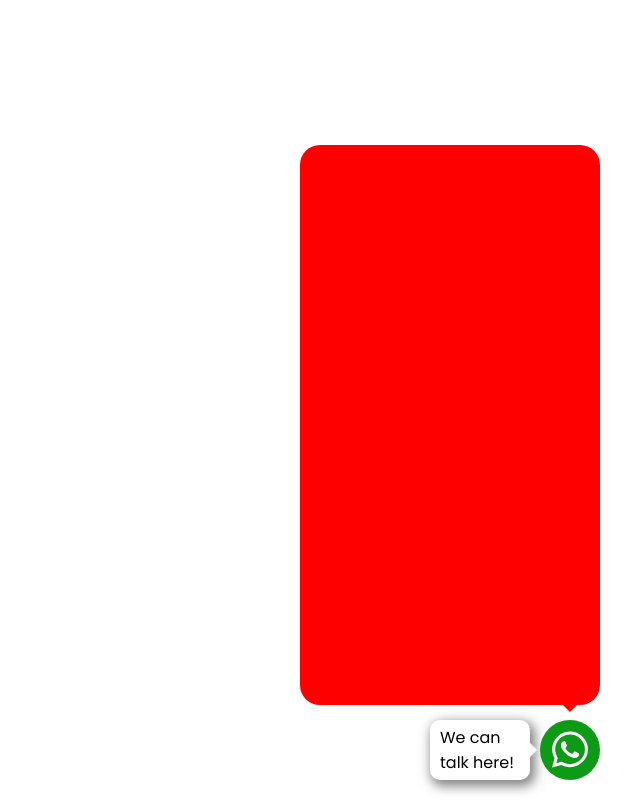
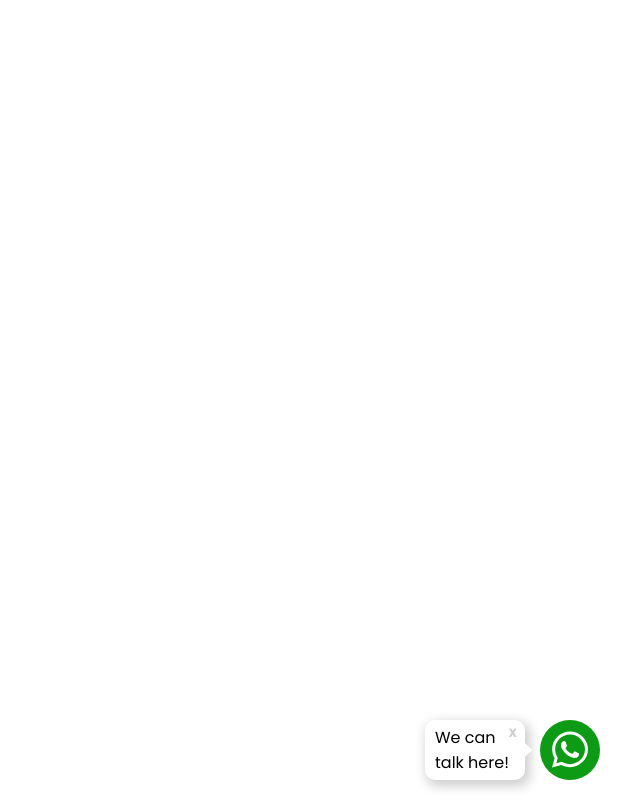
Before and after one commit to lpgstudio/ferramentas, a PHP site: page / in a window 1280 px wide. Shown: the whole page, without its empty margins (640-1280 px from the left). Run offline with PHP 8.4, Linux system fonts and the light colour scheme.

Commit message:
add botão

```diff
--- a/Buttons/WhatsApp-Button-v1/assets/css/style.css
+++ b/Buttons/WhatsApp-Button-v1/assets/css/style.css
@@ -5,7 +5,7 @@
     --button: #0D9A15;
     --button-hover: rgb(26, 133, 14);
     --white: #ffffff;
-    --shadow: 3px 4px 12px 2px rgb(0 0 0 / 50%);
+    --shadow: 3px 4px 12px 2px rgba(0, 0, 0, 0.199);
 
 }
 
@@ -55,16 +55,12 @@ section#whatsapp-button{
 .button-msg-box{
     position: relative;
     width: 100px; /*pode ser dinâmico*/
-    margin-right: 70px;
+    margin-right: 75px;
     padding: 5px 10px;
     background-color: var(--white);
     box-shadow: var(--shadow);
     border-radius: 10px;
-    /* transform: translateX(150px); */
-    /* display: none; */
     animation: msgpopup 3s linear;
-    /* animation-delay: 1s; */
-    /* transition: 1s; */
 }
 
 .button-msg-box::after{
@@ -79,6 +75,19 @@ section#whatsapp-button{
     background-color: var(--white);
 }
 
+.button-msg-box.close{
+    display: none;
+}
+
+.button-msg-box span{
+    position: absolute;
+    top: 4px;
+    right: 8px;
+    font-size: 12px;
+    font-weight: 700;
+    color: #cccccc;
+    cursor: pointer;
+}
 
 /* button */
 .button-box button{
@@ -118,13 +127,23 @@ section#whatsapp-button{
 
 /* popup */
 
-.whatsapp-popup-conteiner{
+.whatsapp-popup-conteiner.active{
+
     position: relative;
     width: 300px;
-    height: 70vh;
-    background-color: red;
+    height: 55vh;
+    background-color: #f8f8f8;
     margin-bottom: 15px;
     border-radius: 20px;
+    box-shadow: var(--shadow);
+    padding: 15px 20px;
+    transition: 0.5s;
+    visibility: visible;
+}
+.whatsapp-popup-conteiner{
+    height: 0vh;
+    width: 0px;
+    visibility: hidden;
 }
 
 .whatsapp-popup-conteiner::after{
@@ -136,5 +155,40 @@ section#whatsapp-button{
     transform: translate(-50%,50%) rotate(45deg);
     width: 10px;
     height: 10px;
-    background-color: red;
+    background-color: #f8f8f8;
 }
+
+.popup-links-container h3{
+    color: #333333;
+    font-size: 16px;
+}
+.popup-links-container p{
+    color: #696969;
+    font-size: 12px;
+    margin: 10px 0;
+}
+
+.popup-links-container .popup-links-box{
+    position: relative;
+    overflow-y: auto;
+}
+
+.popup-links-box .popup-link-itens{
+    height: 60px;
+    width: 100%;
+    background-color: #eeeeee;
+    border: 1px solid #b8b8b8;
+    border-left: 5px solid var(--button);
+    border-radius: 5px;
+    display: flex;
+    align-items: center;
+    padding-left: 8px;
+    cursor: pointer;
+    margin: 10px 0;
+    transition: 0.5s;
+}
+.popup-links-box .popup-link-itens:hover{
+    background-color: #d8d8d8;
+    padding-left: 18px;
+    transition: 0.5s;
+}
--- a/Buttons/WhatsApp-Button-v1/index.html
+++ b/Buttons/WhatsApp-Button-v1/index.html
@@ -13,12 +13,27 @@
 <body>
     <section id="whatsapp-button">
         <div class="whatsapp-popup-conteiner">
-
-            <div class="pop-form"></div>
-            <div class="popup-links"></div>
+            <!-- <div class="pop-form">
+            </div> -->
+            <div class="popup-links-container">
+                <h3>Estamos esperando o seu contato!</h3>
+                <p>Escolha qual atendente você prefere...</p>
+                <bu class="popup-links-box">
+                    <button class="popup-link-itens" onclick="window.location.href='https:/\/www.google.com'" >
+                        <h3>Piracicaba</h3>
+                    </button>
+                    <button class="popup-link-itens" onclick="window.location.href='https:/\/www.google.com'" >
+                        <h3>Piracicaba</h3>
+                    </button>
+                    <button class="popup-link-itens" onclick="window.location.href='https:/\/www.google.com'" >
+                        <h3>Piracicaba</h3>
+                    </button>
+                </bu>
+            </div>
         </div>
         <div class="button-box">
             <div class="button-msg-box">
+                <span onclick="closeMsg()">X</span>
                 <p>We can talk here!</p>
             </div>
             <div class="button-whatsapp" onclick="openWhats()">
@@ -35,5 +50,10 @@
         whatsButton.classList.toggle('active');
         whatsPopup.classList.toggle('active');
     }
+    function closeMsg(){
+        var closeMsg = document.querySelector('.button-msg-box');
+        closeMsg.classList.toggle('close');
+    }
+
 </script>
 </html>
```
